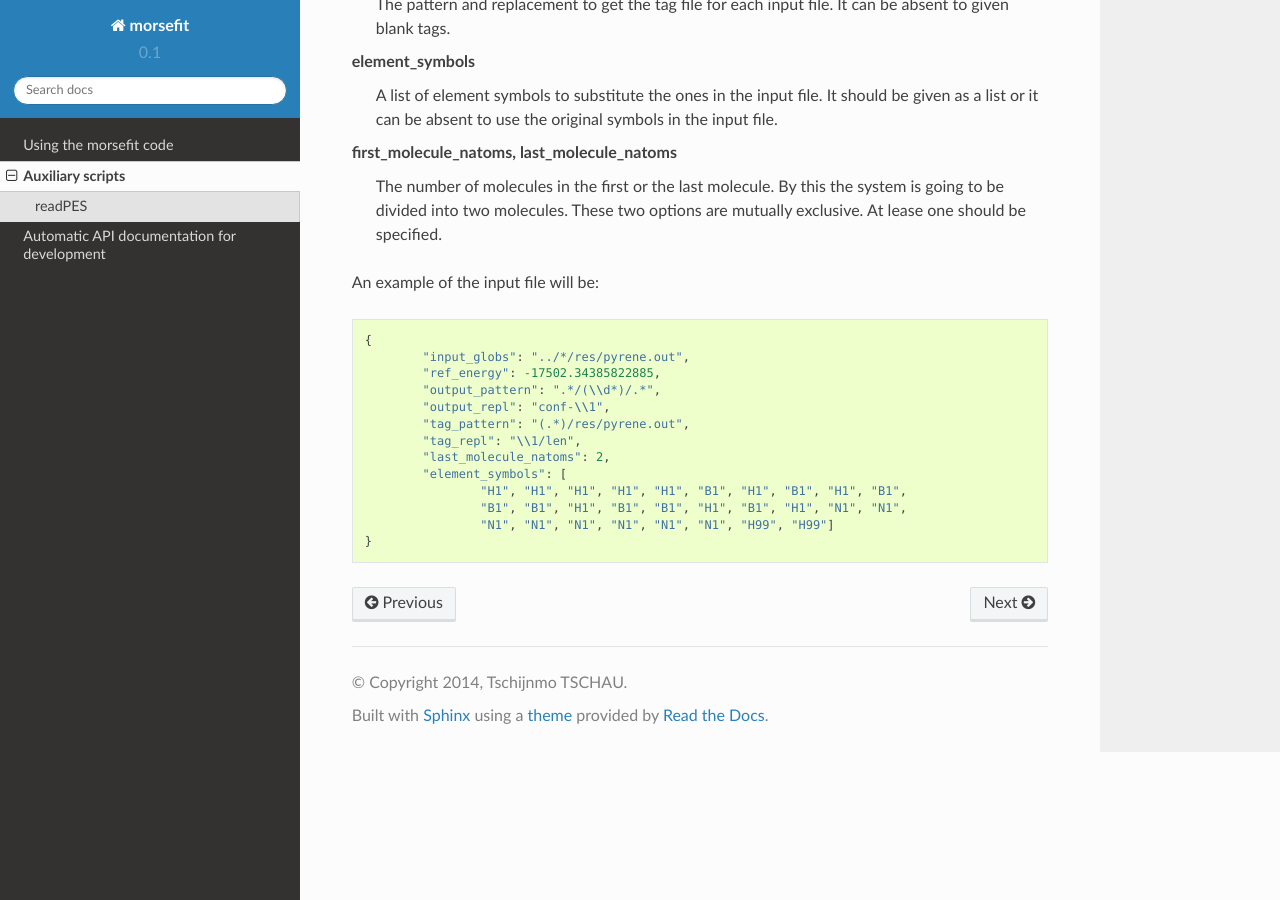
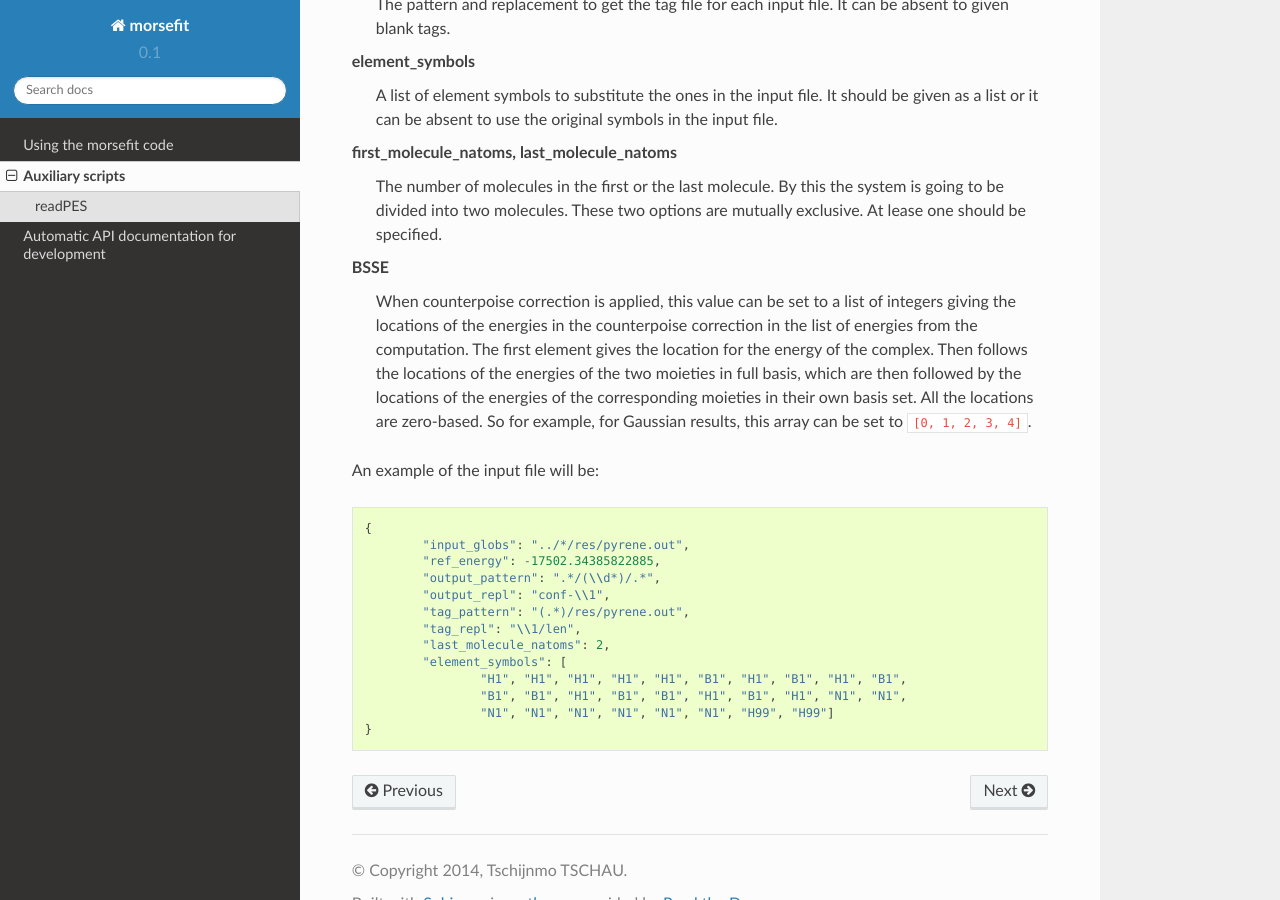
Before and after one commit to tschijnmo/morsefit, a Sphinx documentation site: the page built from docs/aux_scripts.rst, in a window 1280 px wide and 900 px high, scrolled down 862 px. Built offline with Sphinx 7.4.7 and the Read the Docs theme 2.0.0, drawn with Linux system fonts in a browser that asks for light colours.

Commit message:
Add the support for BSSE correction
Correction for reading BSSE correction has been added. This circumvents
the limitation of the cclib package by letting the users to give a list
of the locations of the energies.

```diff
--- a/docs/aux_scripts.rst
+++ b/docs/aux_scripts.rst
@@ -49,6 +49,16 @@ first_molecule_natoms, last_molecule_natoms
     system is going to be divided into two molecules. These two options are
     mutually exclusive. At lease one should be specified.
 
+BSSE
+    When counterpoise correction is applied, this value can be set to a list of
+    integers giving the locations of the energies in the counterpoise
+    correction in the list of energies from the computation. The first element
+    gives the location for the energy of the complex. Then follows the
+    locations of the energies of the two moieties in full basis, which are then
+    followed by the locations of the energies of the corresponding moieties in
+    their own basis set. All the locations are zero-based. So for example, for
+    Gaussian results, this array can be set to ``[0, 1, 2, 3, 4]``.
+
 An example of the input file will be:
 ::
 
```
Also changed, not shown: 1 other file.
